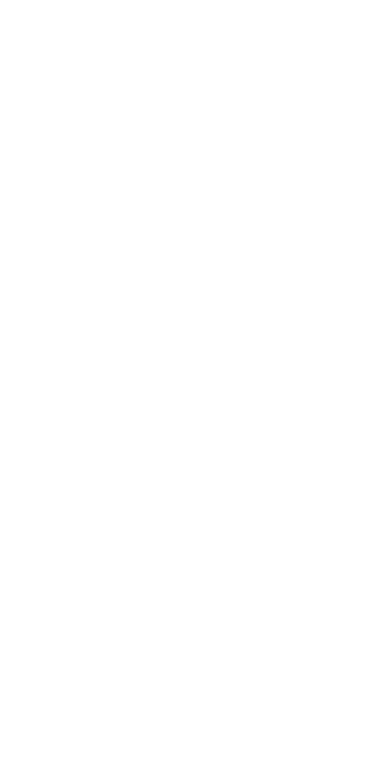
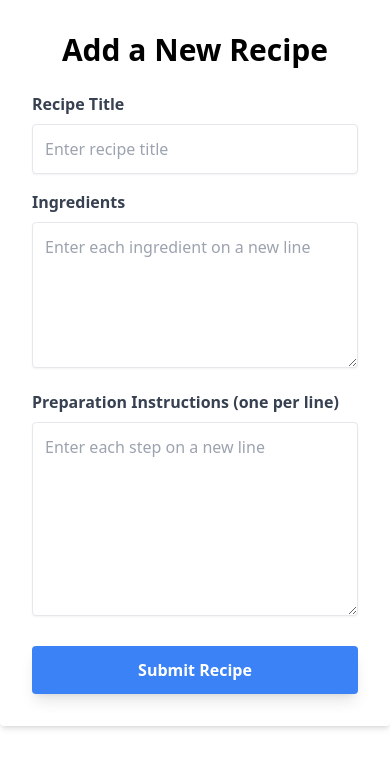
Before and after one commit to JAbaasa1234/alx-fe-reactjs, a React (Vite) app in the folder recipe-sharing-platform/: page /add-recipe in a window 390 px wide. Before the commit this address had no page. Shown: the top 768 px of the page. Built offline with nearby package versions, Linux system fonts and the light colour scheme.

Commit message:
Implementing a Responsive Form to Add New Recipes

```diff
--- a/recipe-sharing-platform/src/App.jsx
+++ b/recipe-sharing-platform/src/App.jsx
@@ -2,6 +2,7 @@ import React from "react";
 import HomePage from "./components/HomePage";
 import { BrowserRouter as Router, Routes, Route } from "react-router-dom";
 import RecipeDetail from "./components/RecipeDetail";
+import AddRecipeForm from "./components/AddRecipeForm";
 
 function App () {
   return (
@@ -9,6 +10,7 @@ function App () {
       <Routes>
         <Route path="/" element={<HomePage />} />
         <Route path="/recipe/:id" element={<RecipeDetail />} />
+        <Route path="/add-recipe" element={<AddRecipeForm />} />
       </Routes>
     </Router>
   );
--- /dev/null
+++ b/recipe-sharing-platform/src/components/AddRecipeForm.jsx
@@ -0,0 +1,91 @@
+import React, { useState } from "react";
+
+const AddRecipeForm = () => {
+    const [title, setTitle] = useState("");
+    const [ingredients, setIngredients] = useState("");
+    const [instructions, setInstructions] = useState("");
+    const [error, setError] = useState("");
+
+    const handleSubmit = (e) => {
+        e.preventDefault();
+
+        if (!title || !ingredients || !instructions) {
+            setError("All fields are required.");
+            return;
+        }
+
+        const ingredientList = ingredients.split("\n").map((item) => item.trim());
+        if (ingredientList.length < 2) {
+            setError("Please provide at least two ingredients.");
+            return;
+        }
+
+        setError("");
+
+        const newRecipe = {
+            title,
+            ingredients: ingredientList,
+            instructions: instructions.split("\n").map((item) => item.trim()),
+        };
+
+        console.log("New Recipe Submitted:", newRecipe);
+
+        setTitle("");
+        setIngredients("");
+        setInstructions("");
+    };
+
+    return (
+        <div className="p-8 max-w-2xl mx-auto bg-white rounded shadow-md">
+            <h1 className="text-3xl font-bold mb-6 text-center">Add a New Recipe</h1>
+            {error && (
+                <div className="text-red-600 bg-red-100 border border-red-300 p-4 rounded mb-4">
+                    {error}
+                </div>
+            )}
+            <form onSubmit={handleSubmit}>
+                <div className="mb-4">
+                    <label className="block text-gray-700 font-semibold mb-2">Recipe Title</label>
+                    <input
+                        type="text"
+                        value={title}
+                        onChange={(e) => setTitle(e.target.value)}
+                        className="w-full p-3 border rounded shadow-sm focus:outline-none focus:ring-2 focus:ring-blue-500"
+                        placeholder="Enter recipe title"
+                    />
+                </div>
+
+                <div className="mb-4">
+                    <label className="block text-gray-700 font-semibold mb-2">Ingredients</label>
+                    <textarea
+                        value={ingredients}
+                        onChange={(e) => setIngredients(e.target.value)}
+                        className="w-full p-3 border rounded shadow-sm focus:outline-none focus:ring-2 focus:ring-blue-500"
+                        rows="5"
+                        placeholder="Enter each ingredient on a new line"
+                    ></textarea>
+                </div>
+
+                <div className="mb-6">
+                    <label className="block text-gray-700 font-semibold mb-2">Preparation Instructions (one per line)</label>
+                    <textarea
+                        value={instructions}
+                        onChange={(e) => setInstructions(e.target.value)}
+                        className="w-full p-3 border rounded shadow-sm focus:outline-none focus:ring-2 focus:ring-blue-500"
+                        rows="7"
+                        placeholder="Enter each step on a new line"
+                    ></textarea>
+                </div>
+
+                <button
+                    type="submit"
+                    className="w-full bg-blue-500 text-white py-3 rounded font-bold hover:bg-blue-600 shadow-lg transition duration-200"
+                >
+                    Submit Recipe
+                </button>
+            </form>
+        </div>
+    );
+};
+
+export default AddRecipeForm;
--- a/recipe-sharing-platform/src/components/HomePage.jsx
+++ b/recipe-sharing-platform/src/components/HomePage.jsx
@@ -12,11 +12,17 @@ const HomePage = () => {
     return (
        <div className="container mx-auto px-4 py-6">
         <h1 className="text-3xl font-bold text-center mb-6">Our Recipes</h1>
+        <Link
+            to="/add-recipe"
+            className="bg-green-500 text-white py-2 px-4 rounded shadow hover:bg-green-600 transition duration-200"
+        >
+            Add Recipe
+        </Link>
         <div className="grid grid-cols-1 sm:grid-cols-2 lg:grid-cols-3 gap-6">
             {recipes.map((recipe) => (
                 <Link to={`/recipe/${recipe.id}`} key={recipe.id}>
                     <div
-                        className="bg-white rounded-lg shadow-lg overflow-hidden hover:scale-105 transition-transform duration-400"
+                        className="bg-white rounded-lg shadow-lg overflow-hidden hover:scale-105 transition-transform duration-400 mt-8"
                     >
                         <img
                             src={recipe.image}
```
